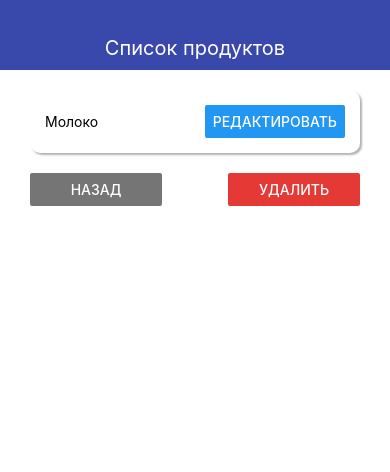
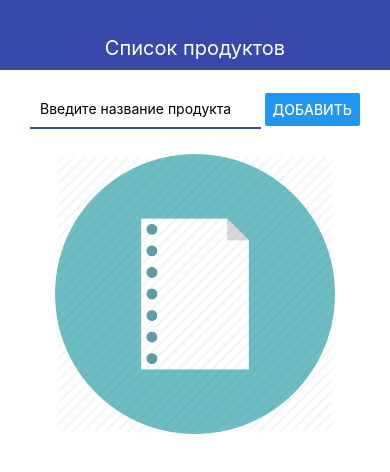
Before and after one commit to MarinaFominykh/product_list, a React Native app: screen / in a window 390 px wide. Shown: the top 472 px of the page. Built offline with nearby package versions, Linux system fonts and the light colour scheme.

Commit message:
add image for empty state

```diff
--- a/App.js
+++ b/App.js
@@ -5,17 +5,8 @@ import { MainScreen } from "./src/screens/MainScreen";
 import { ProductScreen } from "./src/screens/ProductScreen";
 
 export default function App() {
-  const [productId, setProductId] = useState("2");
-  const [products, setProducts] = useState([
-    {
-      id: "1",
-      title: "Хлеб",
-    },
-    {
-      id: "2",
-      title: "Молоко",
-    },
-  ]);
+  const [productId, setProductId] = useState(null);
+  const [products, setProducts] = useState([]);
 
   const addProduct = (title) => {
     setProducts((prev) => [
--- a/src/screens/MainScreen.jsx
+++ b/src/screens/MainScreen.jsx
@@ -1,5 +1,5 @@
 import React, { useState } from "react";
-import { View, Text, StyleSheet, FlatList, Button, Alert } from "react-native";
+import { View, Text, StyleSheet, FlatList, Image } from "react-native";
 import { AddProduct } from "../components/AddProduct";
 import { Product } from "../components/Product";
 export const MainScreen = ({
@@ -8,22 +8,51 @@ export const MainScreen = ({
   removeProduct,
   openProduct,
 }) => {
+  let content = (
+    <FlatList
+      keyExtractor={(item) => item.id}
+      data={products}
+      renderItem={({ item }) => (
+        <Product product={item} onRemove={removeProduct} onOpen={openProduct} />
+      )}
+    />
+  );
+
+  if (products.length === 0) {
+    content = (
+      <View style={styles.imgWrap}>
+        <Image
+          style={styles.image}
+          source={require("../../assets/no-items.png")}
+        />
+        {/* <Image
+          style={styles.image}
+          source={{
+            uri: "https://avatars.mds.yandex.net/i?id=9ea0c8da25eef2923f9f494c79a211fb155cea36-9102470-images-thumbs&n=13",
+          }}
+        /> */}
+      </View>
+    );
+  }
   return (
     <View>
       <AddProduct onSubmit={addProduct} />
-      <FlatList
-        keyExtractor={(item) => item.id}
-        data={products}
-        renderItem={({ item }) => (
-          <Product
-            product={item}
-            onRemove={removeProduct}
-            onOpen={openProduct}
-          />
-        )}
-      />
+
+      {content}
     </View>
   );
 };
 
-const styles = StyleSheet.create({});
+const styles = StyleSheet.create({
+  imgWrap: {
+    alignItems: "center",
+    justifyContent: "center",
+    padding: 10,
+    height: 300,
+  },
+  image: {
+    width: "100%",
+    height: "100%",
+    resizeMode: "contain",
+  },
+});
```
Also changed, not shown: assets/no-items.png (added).
